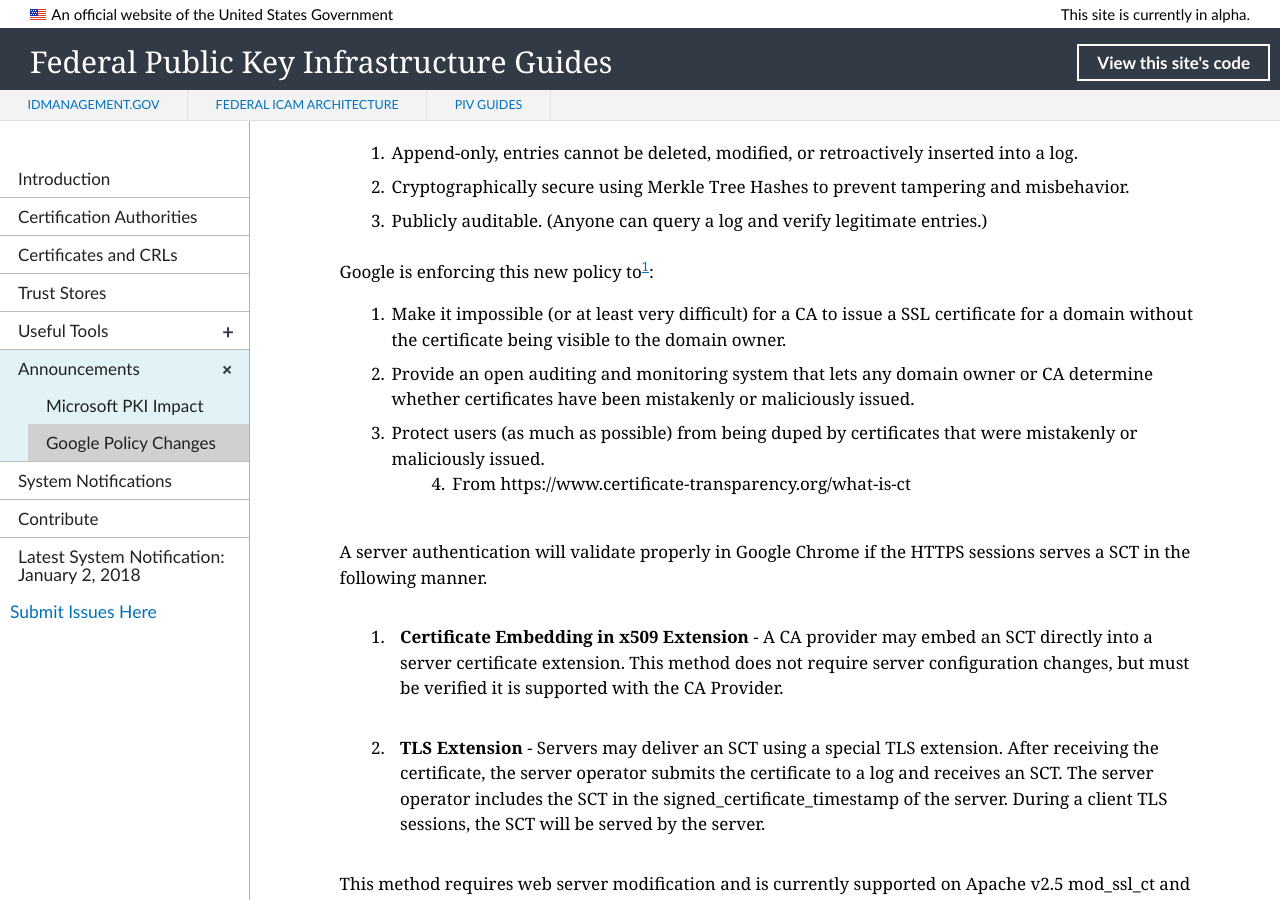
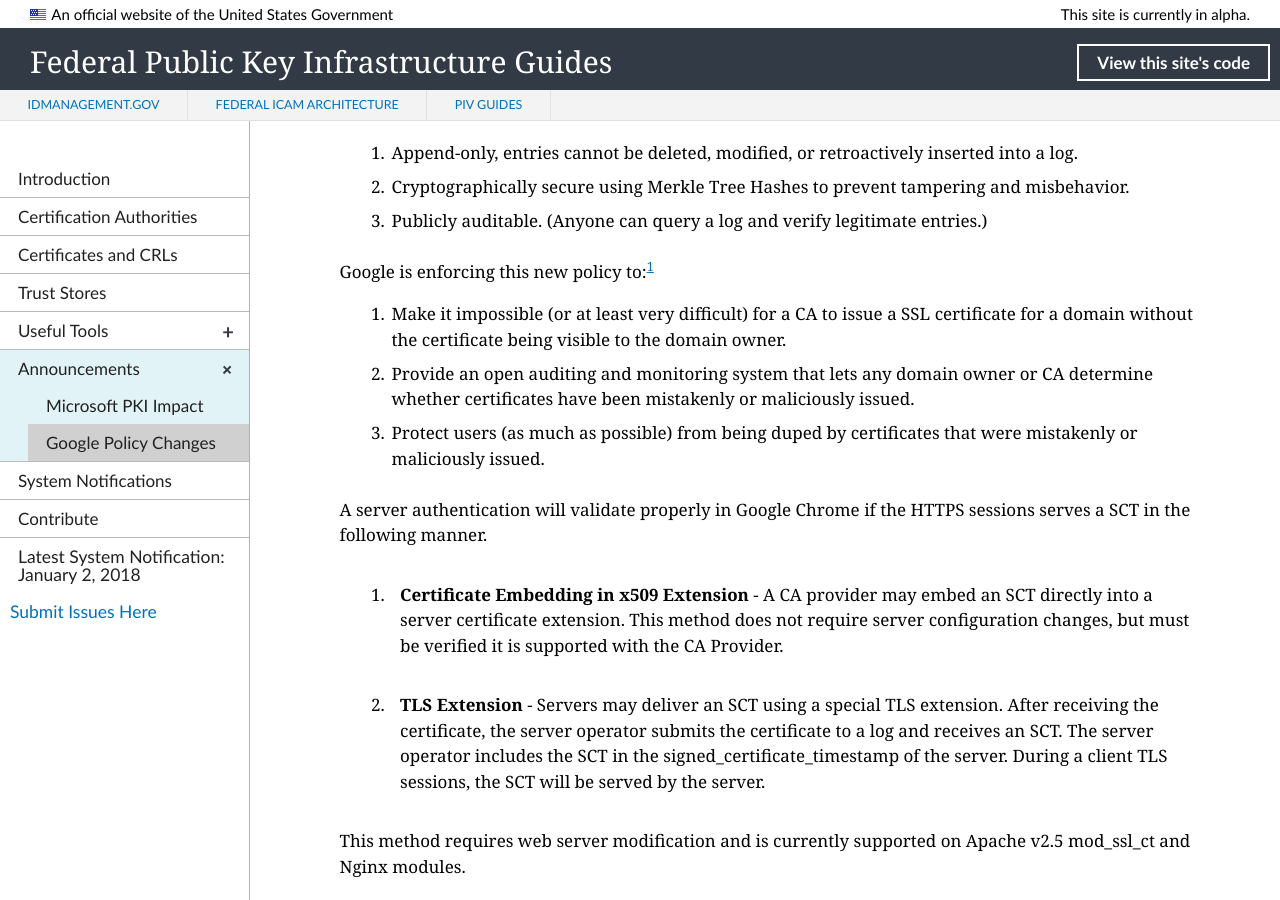
Before and after one commit to GSA/fpki-guides, a Jekyll site: the page built from _announcements/02_google_ct.md, in a window 1280 px wide and 900 px high, scrolled down 520 px. Built offline with Jekyll 4.4.1, drawn with Linux system fonts in a browser that asks for light colours; nearby versions of some CDN libraries; library files that are not in the unit come from our copies; some of the changed lines change nothing that is shown; some of the changed text lies outside the part shown.

Commit message:
Update 02_google_ct.md
Formatting

```diff
--- a/_announcements/02_google_ct.md
+++ b/_announcements/02_google_ct.md
@@ -17,11 +17,10 @@
 2. Cryptographically secure using Merkle Tree Hashes to prevent tampering and misbehavior.
 3. Publicly auditable. (Anyone can query a log and verify legitimate entries.)
 
-Google is enforcing this new policy to<sup>[1](#1)</sup>:
+Google is enforcing this new policy to:<sup>[1](#1)</sup>
 1. Make it impossible (or at least very difficult) for a CA to issue a SSL certificate for a domain without the certificate being visible to the domain owner.
 2. Provide an open auditing and monitoring system that lets any domain owner or CA determine whether certificates have been mistakenly or maliciously issued.
 3. Protect users (as much as possible) from being duped by certificates that were mistakenly or maliciously issued.
-- From https://www.certificate-transparency.org/what-is-ct
 
 A server authentication will validate properly in Google Chrome if the HTTPS sessions serves a SCT in the following manner.
 
@@ -82,7 +81,7 @@
 > _There should be no impact if you use an agency's internal, Root CA to issue server authentication certificates. Google's CT change will impact only server authentication certificates that validate to a Root CA whose certificate is distributed through the Microsoft, Apple, or Mozilla trust stores._ <!--If FPKI decides to remove the COMMON Root certificate trust bit from the Microsoft and Apple trust stores, per Option 1 in Microsoft Hot Topic, then what issues, if any, will remain with Google's use of CT?-->
 
 #### Google Certificate Transparency Recommended Reading
-<a name="1">1</a>. [What is Certificate Transparency](https://www.certificate-transparency.org/){:target="_blank"}
-2. [Certificate Transparency Announcement](https://groups.google.com/a/chromium.org/forum/#!topic/ct-policy/78N3SMcqUGw){:target="_blank"}
-3. [How to Disable in Enterprise Chrome](http://www.chromium.org/administrators/policy-list-3#CertificateTransparencyEnforcementDisabledForUrls){:target="_blank"}
-4. [Chrome Policy Templates](https://www.chromium.org/administrators/policy-templates){:target="_blank"}
+<a name="1">1</a>. Extracted from [What is Certificate Transparency](https://www.certificate-transparency.org/){:target="_blank"}.
+2. [Certificate Transparency Announcement](https://groups.google.com/a/chromium.org/forum/#!topic/ct-policy/78N3SMcqUGw){:target="_blank"}.
+3. [How to Disable in Enterprise Chrome](http://www.chromium.org/administrators/policy-list-3#CertificateTransparencyEnforcementDisabledForUrls){:target="_blank"}.
+4. [Chrome Policy Templates](https://www.chromium.org/administrators/policy-templates){:target="_blank"}.
```
